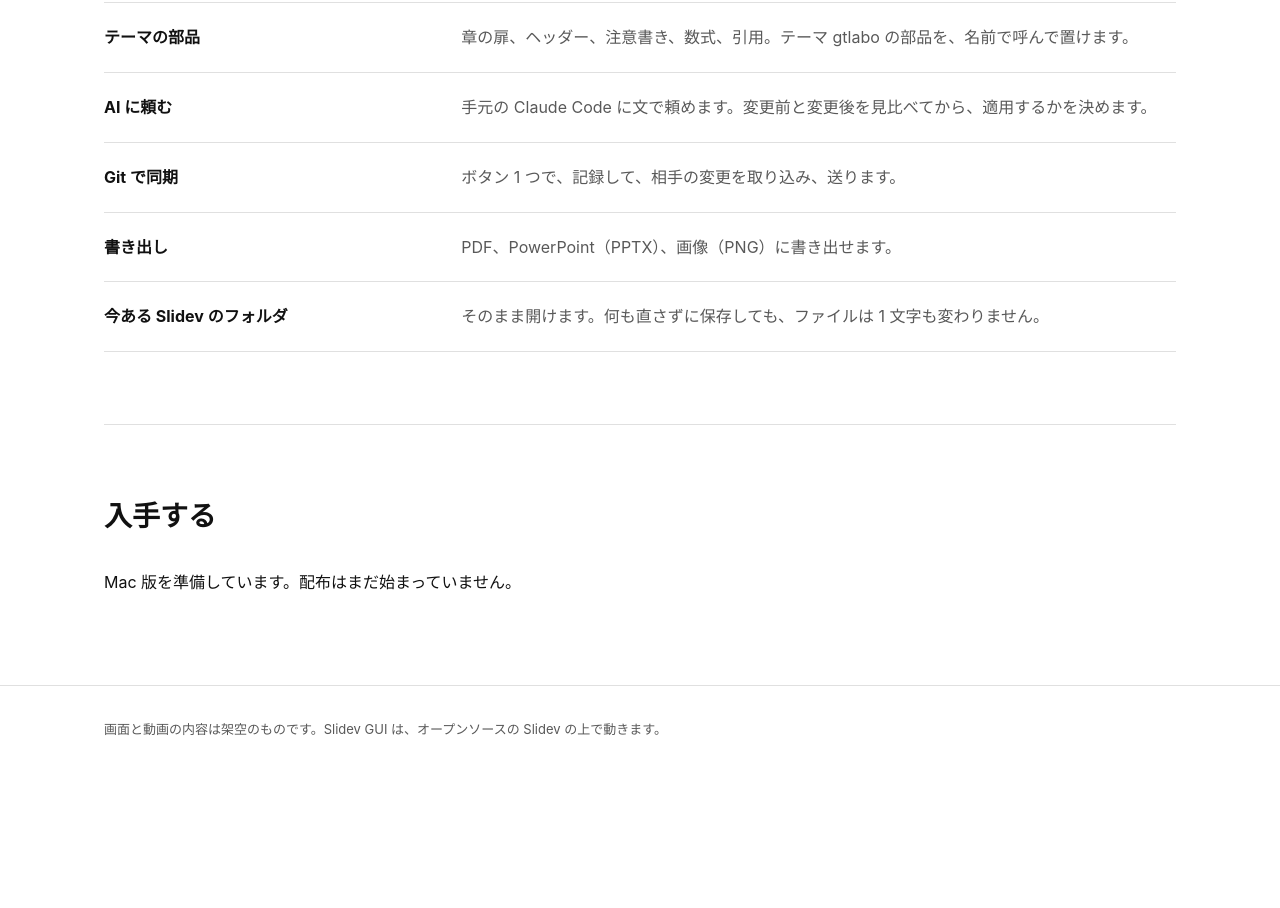
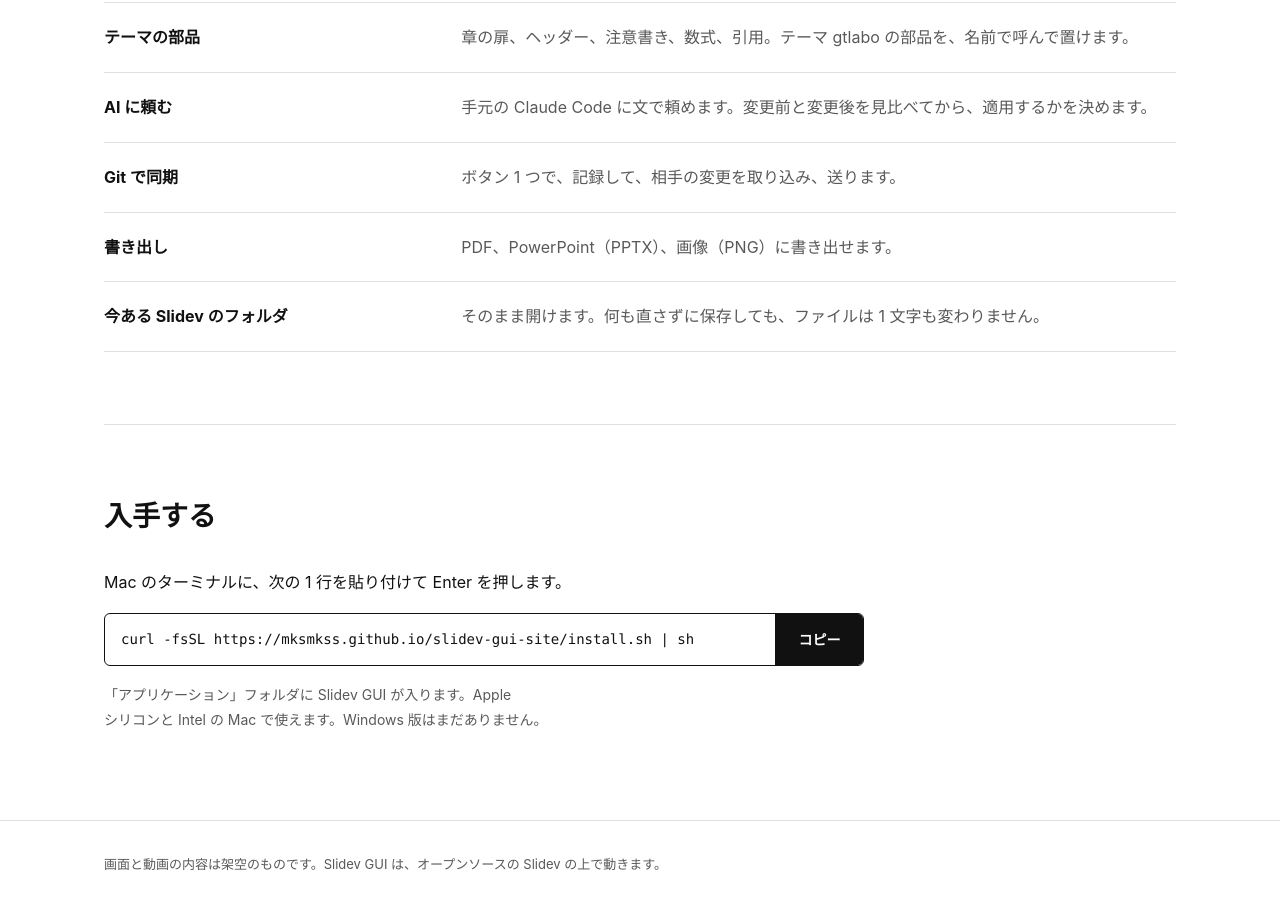
Before and after one commit to mksmkss/slidev-gui-site, a plain HTML site: page index.html in a window 1280 px wide. Shown: the part 1975-2883 px from the top of the page. Before the commit the page ends 2765 px from the top, so only its background shows below. Drawn offline with Linux system fonts and the light colour scheme.

Commit message:
入手の欄を 1 行のインストールにする（v1.0.0 を公開）

```diff
--- a/index.html
+++ b/index.html
@@ -606,7 +606,15 @@
 
       <section id="get" class="get">
         <h2>入手する</h2>
-        <p>Mac 版を準備しています。配布はまだ始まっていません。</p>
+        <p>Mac&nbsp;のターミナルに、次の 1&nbsp;行を貼り付けて Enter&nbsp;を押します。</p>
+        <div class="cmd">
+          <code id="cmd">curl -fsSL https://mksmkss.github.io/slidev-gui-site/install.sh | sh</code>
+          <button type="button" id="copy">コピー</button>
+        </div>
+        <p class="note">
+          「アプリケーション」フォルダに Slidev GUI&nbsp;が入ります。Apple シリコンと Intel&nbsp;の
+          Mac&nbsp;で使えます。Windows 版はまだありません。
+        </p>
       </section>
     </main>
 
```
Also changed, not shown: 1 other file.
